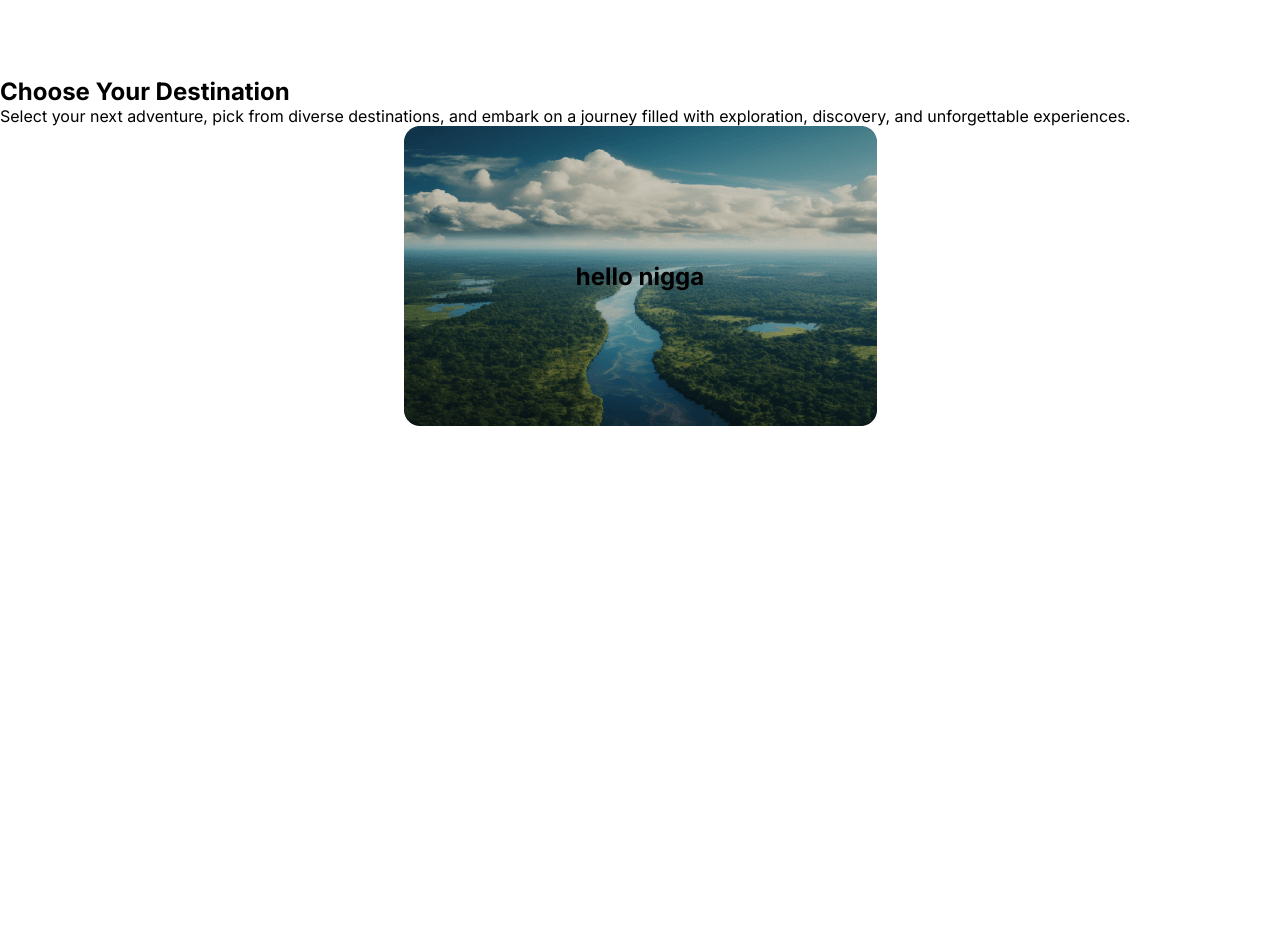
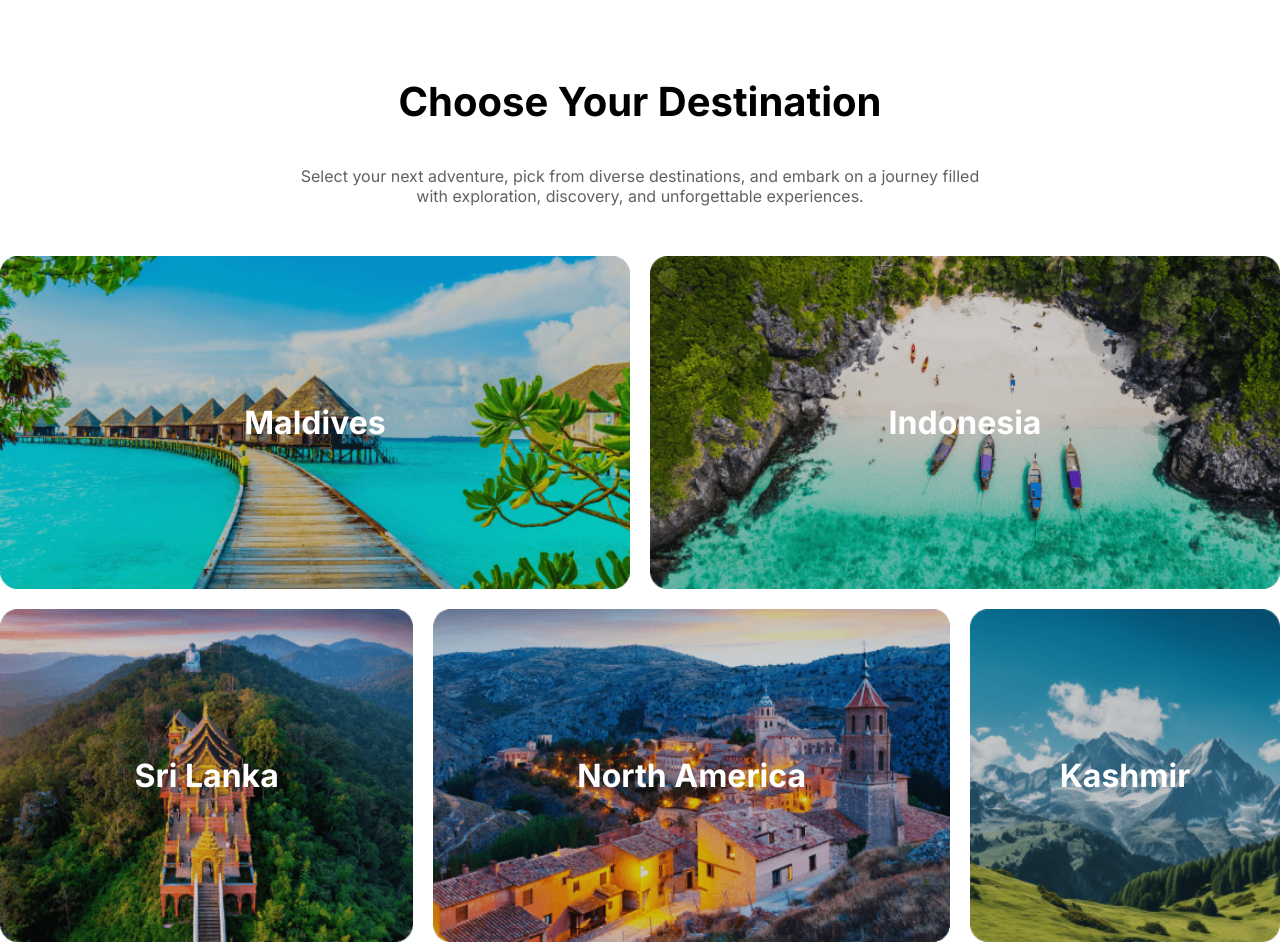
Before and after one commit to RabbitFactory/assignment-02-2024, a plain HTML site: page index.html in a window 1280 px wide. Shown: the part 1590-2536 px from the top of the page. Before the commit the page ends 2016 px from the top, so only its background shows below. Drawn offline with Linux system fonts and the light colour scheme.

Commit message:
completed the grid section

```diff
--- a/index.html
+++ b/index.html
@@ -89,19 +89,36 @@
             <p>
                 Select your next adventure, pick from diverse destinations, and embark on a journey filled with exploration, discovery, and unforgettable experiences.
             </p>
-            <div >
-                <div class="grid_box">
-                    <img src="Images/Rectangle 11.png" alt="">
-                    <h1>hello nigga</h1>
+            <div class="grid_box_container">
+                <div class="top_grid">
+                    <div class="item">
+                        <h1>Maldives</h1>
+                        <img src="Images/Rectangle 5.png" alt="">
+                    </div>
+                    <div class="item">
+                        <h1>Indonesia</h1>
+                        <img src="Images/Rectangle 8.png" alt="">
+                    </div>
                 </div>
-                <!-- <div><img src="" alt=""></div>
-                <div><img src="" alt=""></div>
-                <div><img src="" alt=""></div>
-                <div><img src="" alt=""></div>
-                <div><img src="" alt=""></div>
-                <div><img src="" alt=""></div>
-                <div><img src="" alt=""></div>
-                <div><img src="" alt=""></div> -->
+                <div class="mid_grid">
+                    <div class="item">
+                        <h1>Sri Lanka</h1>
+                        <img src="Images/Rectangle 6.png" alt=""></div>
+                    <div class="item">
+                        <h1>North America</h1>
+                        <img src="Images/Rectangle 7.png" alt=""></div>
+                    <div class="item">
+                        <h1>Kashmir</h1>
+                        <img src="Images/Rectangle 9.png" alt=""></div>
+                </div>
+                <div class="last_grid">
+                    <div class="item">
+                        <h1>Bangladesh</h1>
+                        <img src="Images/Rectangle 11.png" alt=""></div>
+                    <div class="item">
+                        <h1>Bandarban</h1>
+                        <img src="Images/Rectangle 10.png" alt=""></div>
+                </div>
             </div>
         </section>
     </main>
--- a/style.css
+++ b/style.css
@@ -182,24 +182,67 @@ nav ul div li a:hover {
 }
 
 
-/*------------gid box -----------*/
+/*------------grid box -----------*/
 
-.grid_box {
+
+
+.destination_grid_container h2 ,
+.destination_grid_container p {
+    text-align: center;
+
+}
+.destination_grid_container h2 {
+    font-size: 2.5rem;
+    padding-bottom: 40px;
+}
+.destination_grid_container p {
+    color: #616161;
+    max-width: 700px;
+    margin: 0 auto;
+}
+.item {
     display: grid;
     place-items: center;
-    /* isolation: isolate; */
+    isolation: isolate;
 }
-.grid_box > * {
+.item > * {
     grid-column: 1 / -1;
     grid-row: 1 / -1;
 }
-.grid_box > img {
+.item > img {
     z-index: -1;
+}
+.item h1 {
+    color: #fff;
+    font-size: 2rem;
 }
 
 
-
-
+.top_grid {
+    display: grid;
+    grid-template-columns: 6fr 6fr;
+    gap: 20px;
+}
+.mid_grid {
+    display: grid;
+    grid-template-columns: 4fr 5fr 3fr;
+    gap: 20px;
+}
+.last_grid {
+    display: grid;
+    grid-template-columns: 5fr 7fr;
+    gap: 20px;
+}
+.grid_box_container img {
+    width: 100%;
+    height: 100%;
+}
+.grid_box_container {
+    display: grid;
+    gap: 20px;
+    grid-template-rows: 1fr 1fr 1fr;
+    margin-top: 50px;
+}
 
 
 
@@ -260,4 +303,25 @@ nav ul div li a:hover {
         padding-left: 0;
         border-radius: 20px;
     }
+    .grid_box_container img{
+
+        height: 200px;
+    }
+    .grid_box_container {
+        display: flex;
+        flex-direction: column;
+    }
+    .top_grid {
+        display: flex;
+        flex-direction: column;
+    }
+    .mid_grid {
+        display: flex;
+        flex-direction: column;
+    }
+    .last_grid {
+        display: flex;
+        flex-direction: column;
+    }
+
 }
```
